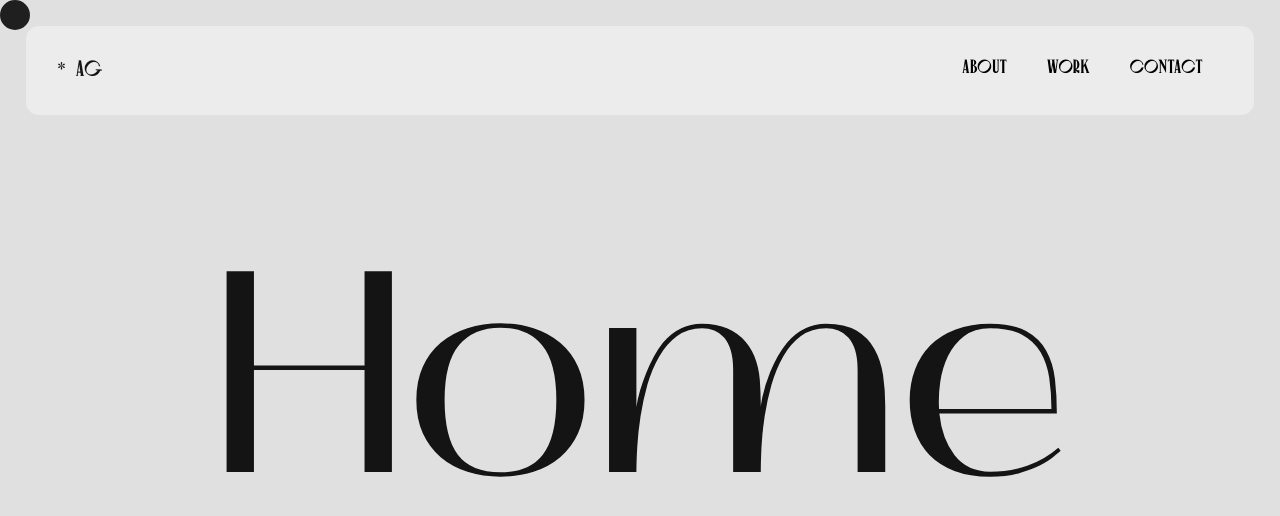
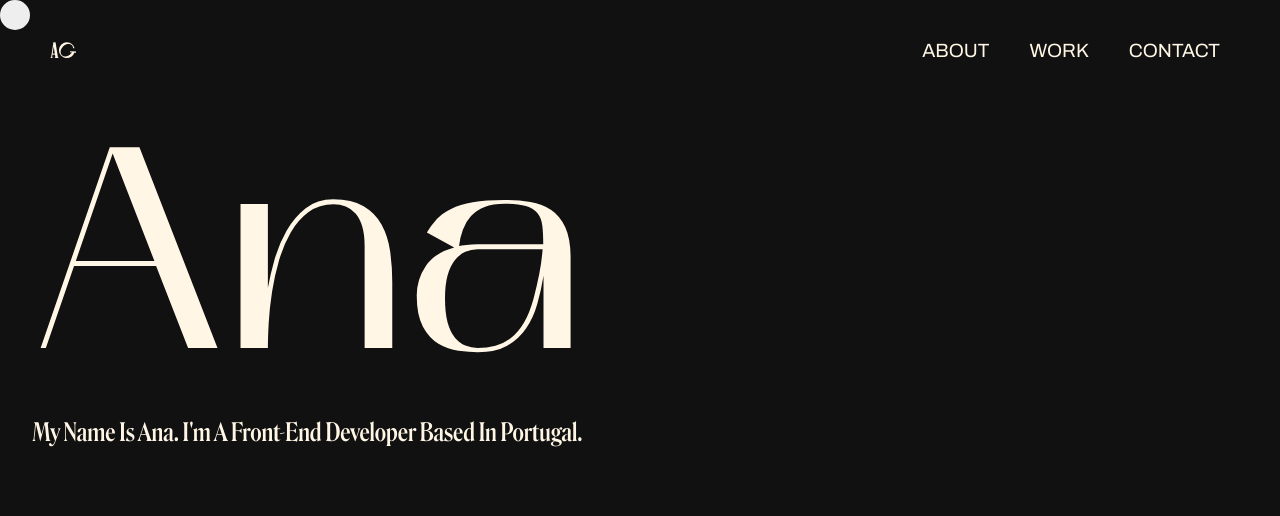
Before and after one commit to anacatarinafg/portfolio, a React (Create React App) app: page / in a window 1280 px wide. Shown: the top 516 px of the page. Built offline with nearby package versions, Linux system fonts and the light colour scheme.

Commit message:
adding scroll behavior to the navbar

```diff
--- a/src/App.css
+++ b/src/App.css
@@ -1,10 +1,5 @@
-*,
-*::before,
-*::after {
-  margin: 0;
-  padding: 0;
-  box-sizing: border-box;
-}
+@import url('https://fonts.googleapis.com/css2?family=Archivo:wght@400;500;600;700&display=swap');
+
 @font-face {
   src: url("../public/FONT-PACK/10\ Canopee/Canopee.otf") format("woff");
   font-family: "Canopee";
@@ -18,6 +13,7 @@
   font-style: normal;
   font-weight: 500;
 }
+
 @font-face {
   src: url("../public/Mak/Web/MAK.woff") format("woff");
   font-family: "Mak";
@@ -25,12 +21,22 @@
   font-weight: 500;
 }
 
-html, body {
-  background-color: #e0e0e0;
-  color: #141414;
+*,
+*::before,
+*::after {
+  margin: 0;
+  padding: 0;
+  box-sizing: border-box;
+}
+
+html,
+body {
+  background-color: #111111;
+  color: #fff6e5;
   font-family: "Roslindale", "Helvetica Ne";
   cursor: none;
 }
+
 #cursor {
   position: fixed;
   top: 0;
@@ -47,6 +53,7 @@ html, body {
   align-items: center;
   background-color: #fff;
 }
+
 .cursor__text {
   font-size: 5px;
   font-weight: 900;
@@ -68,19 +75,6 @@ button {
   all: unset;
 }
 
-
-h1 {
-  position: absolute;
-  top: 50%;
-  left: 50%;
-  transform: translate(-50%, -50%);
-  font-size: 288px;
-  font-weight: 500;
-  line-height: 1;
-  text-transform: capitalize;
-  font-family: "Mak", Arial;
-}
-
 .slide-in {
   position: fixed;
   top: 0;
--- a/src/App.js
+++ b/src/App.js
@@ -1,30 +1,54 @@
-import './App.css';
+import React, { useEffect, useState } from 'react';
 import { Routes, Route, useLocation } from 'react-router-dom';
 import { AnimatePresence } from 'framer-motion';
-
 import Navbar from './Components/Navbar/Navbar';
 import Home from './Components/Home/Home';
 import Work from './Components/Work/Work';
 import About from './Components/About/About';
 import Contact from './Components/Contact/Contact';
 import Cursor from './Components/Cursor';
+import './App.css';
 
-function App() {
+const App = () => {
   const location = useLocation();
+  const [navbarStyle, setNavbarStyle] = useState({ opacity: 1, transition: 'opacity 0.3s' });
+  const [prevScrollPos, setPrevScrollPos] = useState(window.pageYOffset);
+
+  useEffect(() => {
+    const handleScroll = () => {
+      const currentScrollPos = window.pageYOffset;
+      const isScrollingUp = prevScrollPos > currentScrollPos;
+
+      if (isScrollingUp || currentScrollPos < 1) {
+        setNavbarStyle({ opacity: 1, transition: 'opacity 0.3s' });
+      } else {
+        setNavbarStyle({ opacity: 0, transition: 'opacity 0.3s' });
+      }
+
+      setPrevScrollPos(currentScrollPos);
+    };
+
+    window.addEventListener('scroll', handleScroll);
+    return () => {
+      window.removeEventListener('scroll', handleScroll);
+    };
+  }, [prevScrollPos]);
+
+
   return (
     <>
-      <Navbar />
+      <Navbar style={navbarStyle} />
       <Cursor />
       <AnimatePresence mode='wait'>
         <Routes location={location} key={location.pathname}>
           <Route index element={<Home />} />
-          <Route path='/work' element={<Work />} />
-          <Route path='/about' element={<About />} />
-          <Route path='/contact' element={<Contact />} />
+          <Route path="/work" element={<Work />} />
+          <Route path="/about" element={<About />} />
+          <Route path="/contact" element={<Contact />} />
         </Routes>
       </AnimatePresence>
     </>
   );
-}
+};
 
 export default App;
--- a/src/Components/Cursor.js
+++ b/src/Components/Cursor.jsx
@@ -1,44 +1,53 @@
 import React, { useEffect } from 'react';
 import { gsap } from 'gsap';
-
 
 const Cursor = () => {
     useEffect(() => {
         const cursor = document.getElementById('cursor');
-        const links = document.querySelectorAll('Link');
+        const links = document.querySelectorAll('a');
         const cursorText = document.querySelector('.cursor__text');
 
         const onMouseMove = (e) => {
             const { clientX, clientY } = e;
-            gsap.to(cursor, { x: clientX, y: clientY })
-        }
+            gsap.to(cursor, { x: clientX, y: clientY });
+        };
 
         const onMouseEnterLinks = (e) => {
             const link = e.target;
             if (link.classList.contains('view')) {
-                gsap.to(cursor, { scale: 4 })
+                gsap.to(cursor, { scale: 4 });
                 cursorText.style.display = 'block';
             } else {
-                gsap.to(cursor, { scale: 4 })
+                gsap.to(cursor, { scale: 4 });
             }
-        }
+        };
 
         const onMouseLeaveLinks = (e) => {
-            gsap.to(cursor, { scale: 1 })
-            cursorText.style.display = 'none'
-        }
+            gsap.to(cursor, { scale: 1 });
+            cursorText.style.display = 'none';
+        };
 
-        document.addEventListener('mousemove', onMouseMove)
+        document.addEventListener('mousemove', onMouseMove);
         links.forEach((link) => {
             link.addEventListener('mouseenter', onMouseEnterLinks);
             link.addEventListener('mouseleave', onMouseLeaveLinks);
-        })
-    })
+        });
+
+        return () => {
+
+            document.removeEventListener('mousemove', onMouseMove);
+            links.forEach((link) => {
+                link.removeEventListener('mouseenter', onMouseEnterLinks);
+                link.removeEventListener('mouseleave', onMouseLeaveLinks);
+            });
+        };
+    }, []);
+
     return (
         <div id="cursor">
             <span className='cursor__text'>View</span>
         </div>
-    )
-}
+    );
+};
 
-export default Cursor
+export default Cursor;
--- a/src/Components/Home/Home.js
+++ b/src/Components/Home/Home.js
@@ -1,11 +1,14 @@
 import React from 'react';
 import transition from '../../transition';
+import './home.css';
 
 const Home = () => {
   return (
-    <div>
-        <h1>Home</h1>
+    <div className='home'>
+      <h1 className='home__headline'>Ana</h1>
+      <p className='home__info'>My name is Ana. I'm a front-end developer based in Portugal.</p>
     </div>
+
   )
 }
 
--- /dev/null
+++ b/src/Components/Home/home.css
@@ -0,0 +1,21 @@
+.home {
+    width: 100%;
+    padding: 2rem;
+    display: flex;
+    flex-direction: column;
+}
+
+.home__headline {
+    font-size: 288px;
+    font-weight: 500;
+    line-height: 1;
+    text-transform: capitalize;
+    font-family: "Mak", Arial;
+}
+
+.home__info {
+    font-size: 25px;
+    font-weight: 500;
+    line-height: 1;
+    text-transform: capitalize;
+}
--- a/src/Components/Navbar/Navbar.js
+++ b/src/Components/Navbar/Navbar.js
@@ -1,40 +1,39 @@
 import React from 'react';
 import { Link } from 'react-router-dom';
-import "./navbar.css";
+import './navbar.css';
 
+const Navbar = ({ style }) => {
 
-const Navbar = () => {
   return (
-    <nav class="navbar">
-      <div class="navbar__wrapper">
-        <div class="navbar__menu">
-          <div class="navbar__shrink">
-            <div class="navbar__left">
-              *
-              <div class="navbar__logo">
-                <Link to="/">ag</Link></div>
+    <nav className="navbar" style={style}>
+      <div className="navbar__wrapper">
+        <div className="navbar__menu">
+          <div className="navbar__shrink">
+            <div className="navbar__left">
+              <div className="navbar__logo">
+                <Link to="/">ag</Link>
+              </div>
             </div>
-            <div class="navbar__links">
+            <div className="navbar__links">
               <Link to="/about">About</Link>
               <Link to="/work">Work</Link>
               <Link to="/contact">Contact</Link>
             </div>
           </div>
-          <div class="navbar__expand">
-            <span class="divider"></span>
-            <div class="expand row-1">
+          <div className="navbar__expand">
+            <span className="divider"></span>
+            <div className="expand row-1">
               <p>Ana Gonçalves</p>
               <span>Portugal</span>
             </div>
-            <div class="expand row-2">
-              <p>junior front-end developer
-              </p>
+            <div className="expand row-2">
+              <p>junior front-end developer</p>
             </div>
           </div>
         </div>
       </div>
     </nav>
-  )
-}
+  );
+};
 
-export default Navbar
+export default Navbar;
--- a/src/Components/Navbar/navbar.css
+++ b/src/Components/Navbar/navbar.css
@@ -1,13 +1,24 @@
+.navbar {
+    height: 100px;
+}
 .navbar__wrapper {
     position: fixed;
     top: 0;
     width: 100%;
+    transition: top 0.3s;
+}
+
+.visible {
+    top: 0;
+}
+
+.hidden {
+    top: -5.6rem;
 }
 
 .navbar__menu {
-    background-color: #ffffff60;
     height: 5.6rem;
-    margin: 1.6rem;
+    margin: .5rem;
     padding: 2rem;
     border-radius: 0.8rem;
     display: flex;
@@ -21,7 +32,7 @@
 }
 
 .navbar__menu:hover {
-    background-color: #ffffff;
+    background-color: #141414;
     height: 20rem;
 }
 
@@ -62,12 +73,12 @@
 }
 
 .navbar__links a {
-    color: #000;
     padding: 0 20px;
     font-weight: 300;
     text-decoration: none;
     font-size: 1.2rem;
-    font-family: "Canopee";
+    font-family: 'Archivo', sans-serif;
+    text-transform: uppercase;
 }
 
 @media (max-width: 900) {
@@ -77,7 +88,6 @@
 }
 
 .menu-right a {
-    color: #000;
     padding: 0 20px;
     text-decoration: none;
     font-size: 1.2rem;
@@ -136,7 +146,7 @@
     text-transform: uppercase;
     padding: 0.25rem 0.6rem 0.15rem 0.6rem;
     font-size: 0.8rem;
-    border: 1px solid #000;
+    border: 1px solid #fff6e5;
     border-radius: 0.8rem;
     margin-left: 1rem;
 
```
Also changed, not shown: public/assets/me.jpg (added).
